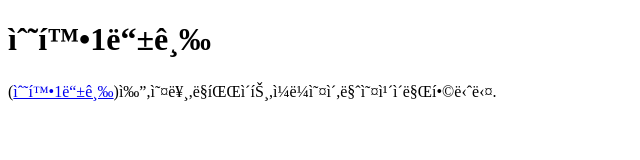
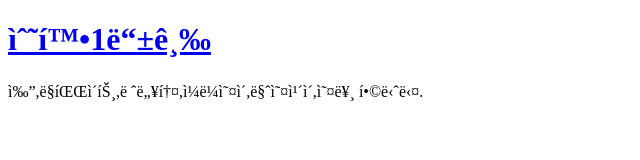
Before and after one commit to HundredCleanWater/lol, a plain HTML site: page index.html in a window 1280 px wide. Shown: the whole page, without its empty margins (0-640 px from the left). Drawn offline with Linux system fonts and the light colour scheme.

Commit message:
Update index.html

```diff
--- a/index.html
+++ b/index.html
@@ -2,9 +2,14 @@
 <html>
  <head>
    <meta charset="urf-8">
-   <title></title>
+   <title>lol</title>
   </head>
  <body>
- <h1>수확1등급</h1>(<a href="https://www.op.gg/summoner/userName=%EC%88%98%ED%99%951%EB%93%B1%EA%B8%89">수확1등급</a>)쉔,오른,말파이트,일라오이,마오카이만합니다.
+ <h1><a href="https://www.op.gg/summoner/userName=%EC%88%98%ED%99%951%EB%93%B1%EA%B8%89">수확1등급</a></h1>
+
  </body>
+
+<p>
+ 쉔,말파이트,레넥톤,일라오이,마오카이,오른 합니다.
+ </p>
 </html>
```
